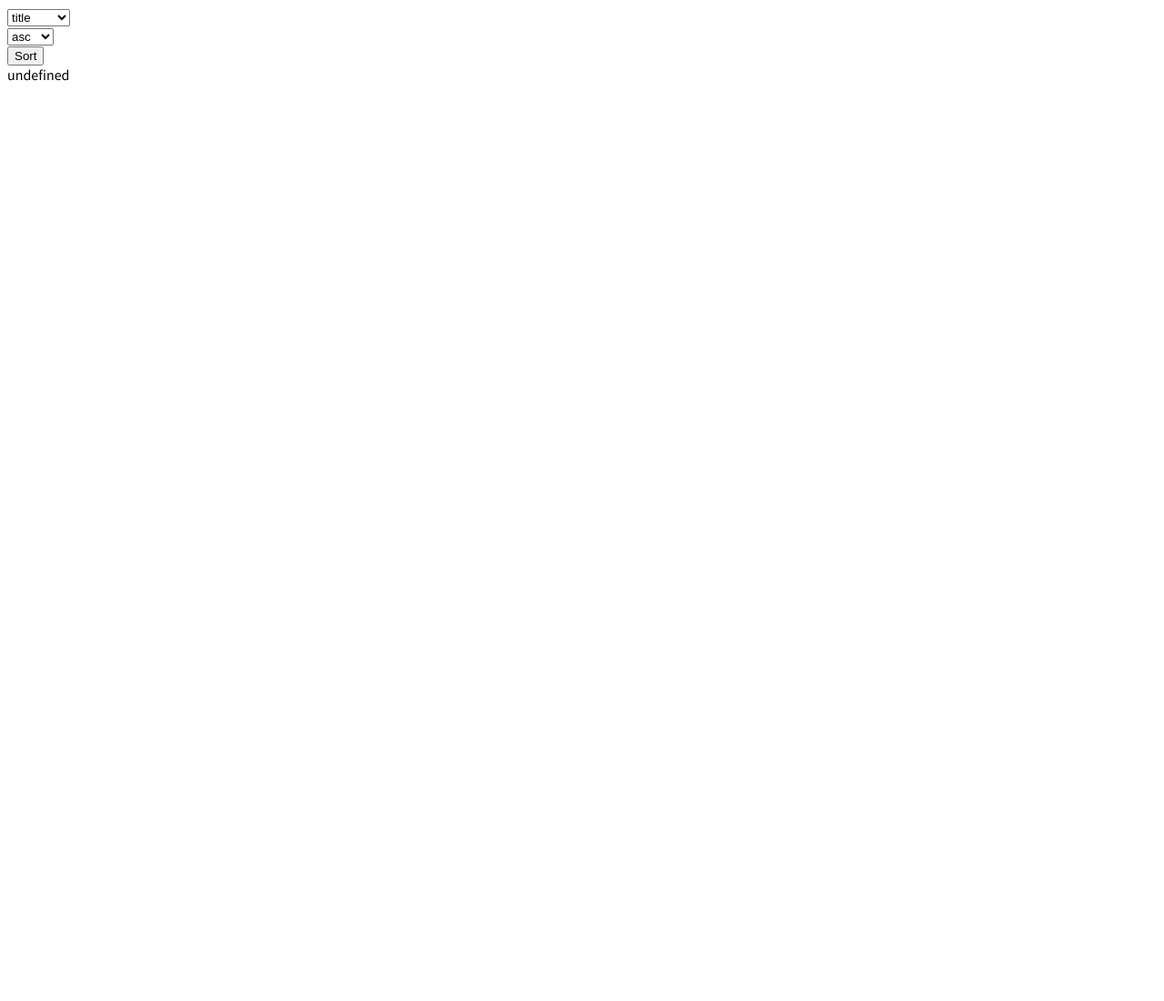
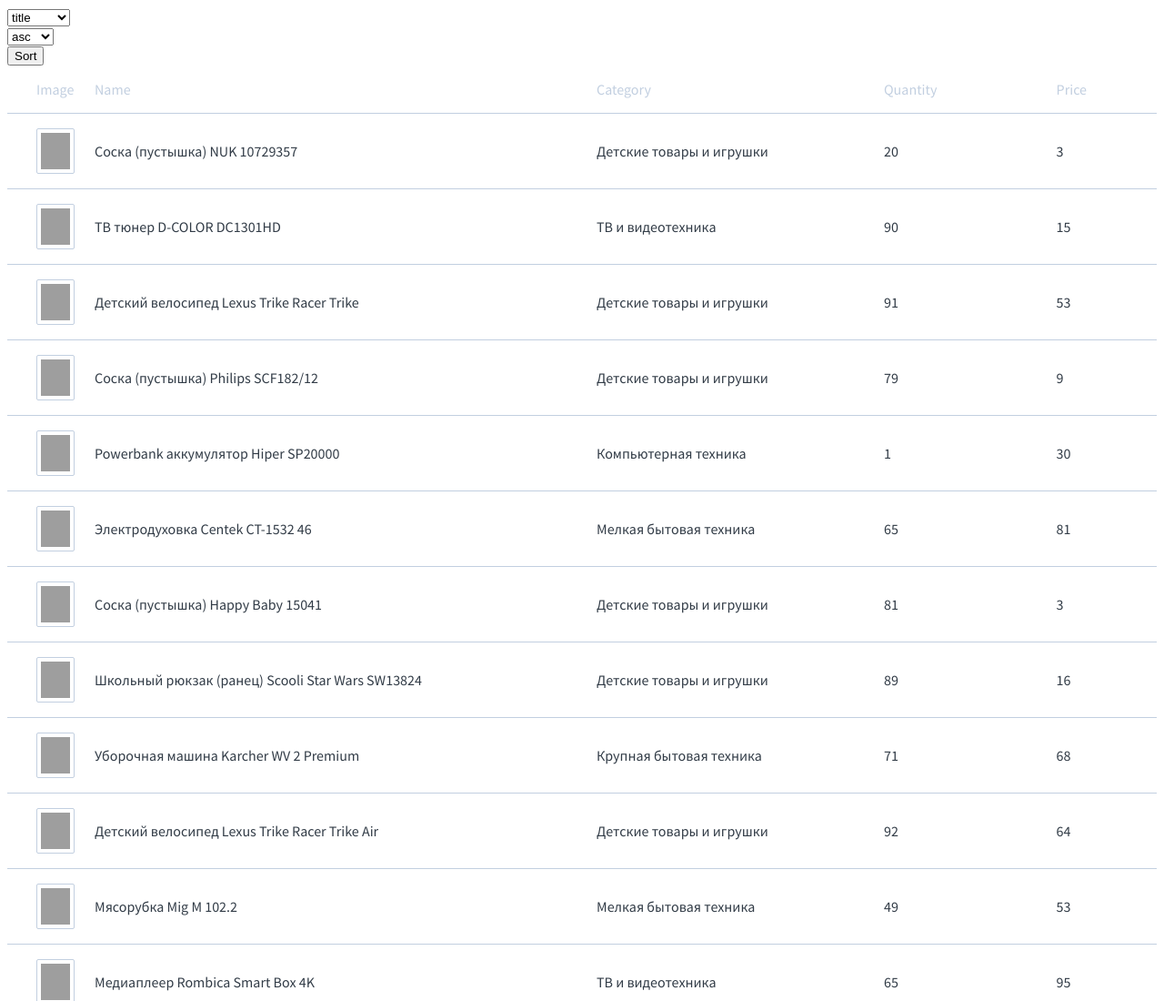
Before and after one commit to js-tasks-ru/js-20200622_satbekov16, a website: page 05-dom-document-loading/2-sortable-table-v1/index.html in a window 1280 px wide. Shown: the top 1100 px of the page at 91% size. Before the commit the page ends 800 px from the top, so only its background shows below. Drawn offline with Linux system fonts and the light colour scheme; grey boxes are pictures that could not be loaded.

Commit message:
added solution to Sortable-Table-v1

```diff
--- a/05-dom-document-loading/2-sortable-table-v1/index.html
+++ b/05-dom-document-loading/2-sortable-table-v1/index.html
@@ -69,7 +69,41 @@
     },
   ];
 
-  const sortableTable = new SortableTable(header, { data });
+  const someData = [
+    {
+      'id': 'soska-(pustyshka)-nuk-10729357',
+      'title': 'Соска (пустышка) NUK 10729357',
+      'price': 3,
+      'sales': 14
+    },
+    {
+      'id': 'tv-tyuner-d-color--dc1301hd',
+      'title': 'ТВ тюнер D-COLOR  DC1301HD',
+      'price': 15,
+      'sales': 13
+    },
+    {
+      'id': 'detskiy-velosiped-lexus-trike-racer-trike',
+      'title': 'Детский велосипед Lexus Trike Racer Trike',
+      'price': 53,
+      'sales': 11
+    },
+    {
+      'id': 'soska-(pustyshka)-philips-scf182/12',
+      'title': 'Соска (пустышка) Philips SCF182/12',
+      'price': 9,
+      'sales': 11
+    },
+    {
+      'id': 'powerbank-akkumulyator-hiper-sp20000',
+      'title': 'Powerbank аккумулятор Hiper SP20000',
+      'price': 30,
+      'sales': 11
+    },
+  ];
+
+
+  const sortableTable = new SortableTable(header, {data});
 
   root.append(sortableTable.element);
 
@@ -78,6 +112,14 @@
     const orderValue = order.value;
 
     sortableTable.sort(fieldValue, orderValue);
+
+    const { body } = sortableTable.subElements;
+    const firstRow = body.firstElementChild;
+    const lastRow = body.lastElementChild;
+
+    console.log(firstRow);
+    console.log(lastRow);
   });
+
 </script>
 </body>
--- a/05-dom-document-loading/2-sortable-table-v1/index.js
+++ b/05-dom-document-loading/2-sortable-table-v1/index.js
@@ -1,3 +1,150 @@
 export default class SortableTable {
 
+  element;
+  subElements = {};
+
+  constructor(header, {data}) {
+    this.header = header;
+    this.data = data;
+    this.render();
+  }
+
+  get template() {
+    return `
+      <div data-element="productsContainer" class="products-list__container">
+        <div class="sortable-table">
+          <div data-element="header" class="sortable-table__header sortable-table__row">
+            <div class="sortable-table__cell" data-name="images">
+              <span>Image</span>
+            </div>
+            <div class="sortable-table__cell" data-name="title" data-sortable="">
+              <span>Name</span>
+              <span class="sortable-table__sort-arrow">
+                <span class="sort-arrow"></span>
+              </span>
+            </div>
+            <div class="sortable-table__cell" data-name="category">
+              <span>Category</span>
+            </div>
+            <div class="sortable-table__cell" data-name="quantity" data-sortable="">
+              <span>Quantity</span>
+            </div>
+            <div class="sortable-table__cell" data-name="price" data-sortable="">
+              <span>Price</span>
+            </div>
+          </div>
+
+          <div data-element="body" class="sortable-table__body">
+          ${this.getItemData(this.data)}
+          </div>
+        </div>
+      </div>
+    `;
+  }
+
+  getItemData(data) {
+    return data
+      .map(item => {
+        let itemImgString = '';
+        let itemCategoryString = '';
+        let itemQuantityString = '';
+        if(item.images) {
+          itemImgString = `
+            <div class="sortable-table__cell">
+              <img class="sortable-table-image" alt="Image" src="${item.images[0].url}">
+            </div>
+          `;
+        }
+        if(item.subcategory) {
+          itemCategoryString = `
+            <div class="sortable-table__cell">
+              <span>${item.subcategory.category.title}</span>
+            </div>
+          `;
+        }
+        if(item.quantity) {
+          itemQuantityString = `
+            <div class="sortable-table__cell">${item.quantity}</div>
+          `;
+        }
+      return `
+        <a href="" class="sortable-table__row">
+          ${itemImgString}
+          <div class="sortable-table__cell">${item.title}</div>
+          ${itemCategoryString}
+          ${itemQuantityString}
+          <div class="sortable-table__cell">${item.price}</div>
+        </a>
+      `;
+    }).join('');
+  }
+
+  render() {
+    const element = document.createElement('div');
+    element.innerHTML = this.template;
+
+
+    this.element = element.firstElementChild;
+
+    this.subElements = this.getSubElements(this.element);
+
+  }
+
+  remove() {
+    this.element.remove();
+  }
+
+  destroy() {
+    this.remove();
+  }
+
+  getSubElements(element) {
+    const elements = element.querySelectorAll('[data-element]');
+
+    return [...elements].reduce((accum, subElement) => {
+      accum[subElement.dataset.element] = subElement;
+      return accum;
+    }, {});
+  }
+
+  sort(fieldValue, orderValue) {
+    if(orderValue === "asc") {
+      if(fieldValue === 'price' || fieldValue === 'sales') {
+        this.data = SortableTable.sortAscNum(this.data, fieldValue);
+      } else {
+        this.data = SortableTable.sortAsc(this.data, fieldValue);
+      }
+    } else if(orderValue === "desc") {
+      if(fieldValue === 'price' || fieldValue === 'sales') {
+        this.data = SortableTable.sortDescNum(this.data, fieldValue);
+      } else {
+        this.data = SortableTable.sortDesc(this.data, fieldValue);
+      }
+    }
+    this.render();
+  }
+
+  static sortAsc(arr, fieldValue) {
+    return arr.slice(0).sort((a, b) =>
+      a[fieldValue].localeCompare(b[fieldValue], 'ru-RU', {caseFirst: 'upper'}));
+    }
+
+  static sortDesc(arr, fieldValue) {
+    return arr.slice(0).sort((a, b) =>
+      b[fieldValue].localeCompare(a[fieldValue], 'ru-RU', {caseFirst: 'upper'}));
+  }
+
+
+  static sortAscNum(arr, fieldValue) {
+    return arr.slice(0).sort((a, b) =>
+      a[fieldValue]-b[fieldValue]
+    );
+  }
+
+  static sortDescNum(arr, fieldValue) {
+    return arr.slice(0).sort((a, b) =>
+      b[fieldValue]-a[fieldValue]
+    );
+  }
+
 }
```
Also changed, not shown: 05-dom-document-loading/2-sortable-table-v1/index.spec.js (+2 -1 lines), 04-oop-basic-intro-to-dom/1-column-chart/index.js (indentation only).
